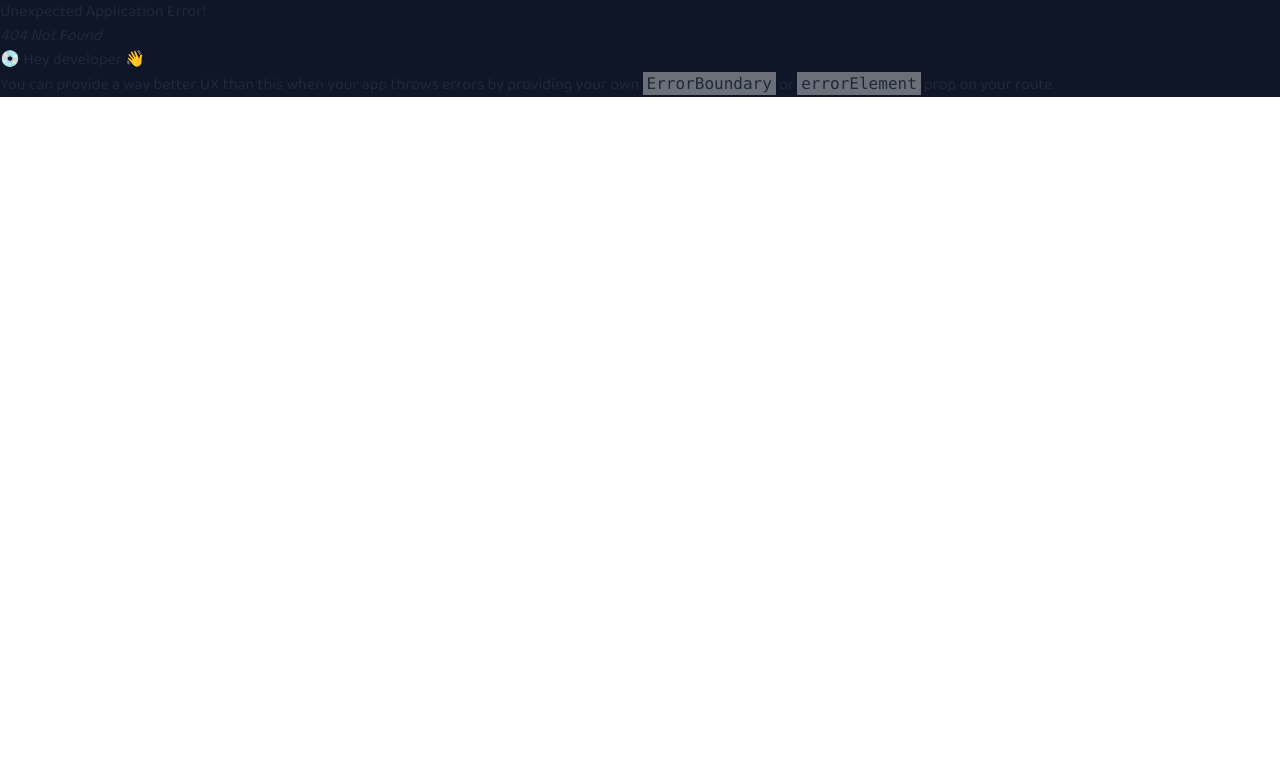
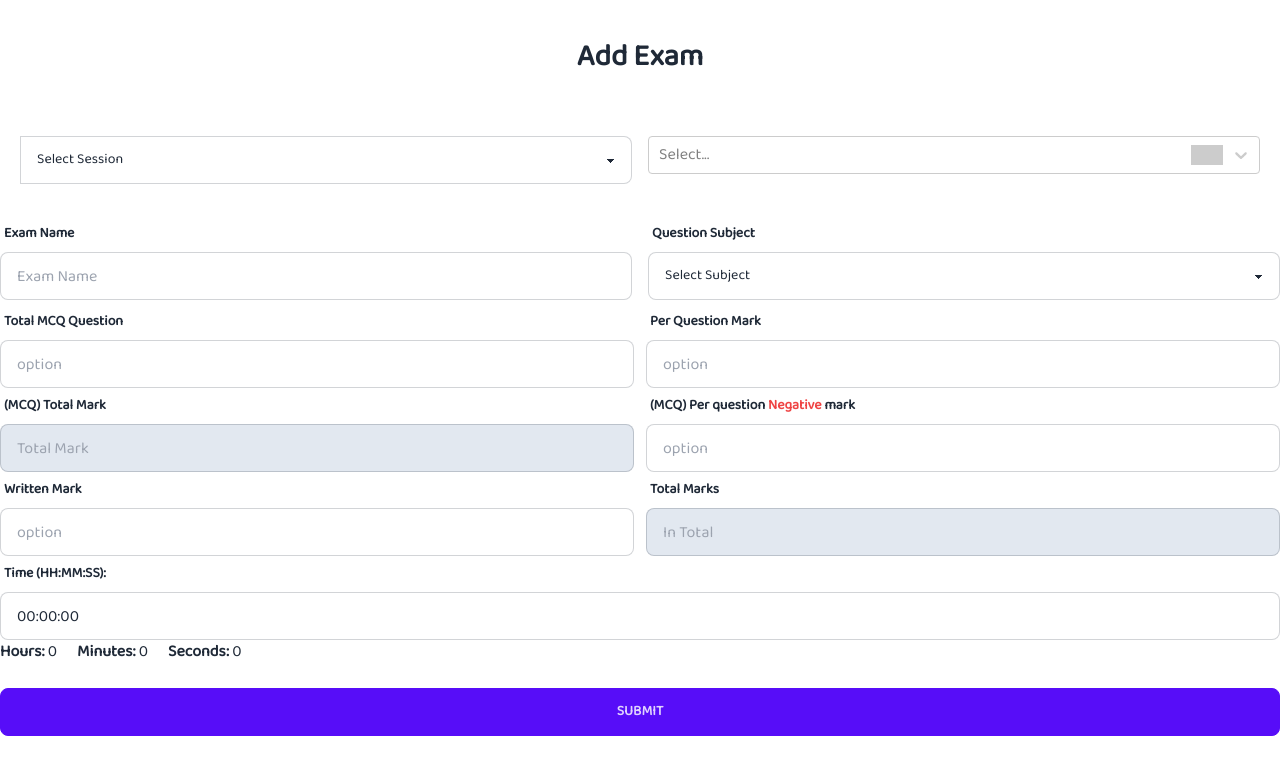
Before and after one commit to abutahermuhammad/sOE-Frontend, a React (Vite) app: page /exam_create in a window 1280 px wide. Before the commit this address had no page. Shown: the top 774 px of the page. Built offline with nearby package versions, Linux system fonts and the light colour scheme.

Commit message:
added exam create with time

```diff
--- a/package.json
+++ b/package.json
@@ -17,6 +17,7 @@
     "lottie-web": "^5.12.2",
     "match-sorter": "^6.3.1",
     "react": "^18.2.0",
+    "react-datetime-picker": "^5.5.3",
     "react-dom": "^18.2.0",
     "react-fast-marquee": "^1.6.2",
     "react-responsive-carousel": "^3.2.23",
--- /dev/null
+++ b/src/pages/ExamQuesion/Exam/ExamCreate.jsx
@@ -0,0 +1,190 @@
+import { useState } from "react";
+import Select from 'react-select';
+
+const options = [
+  { value: 'Bangla', label: 'Bangla' },
+  { value: 'English', label: 'English' },
+  { value: 'GK', label: 'GK' },
+];
+
+const ExamCreate = () => {
+  const [selectedSubject, setSelectedSubject] = useState([]);
+  const [selectTime, SetSelectTime] = useState(new Date())
+  // time inputed state here
+  const [timeInput, setTimeInput] = useState("00:00:00");
+  const [hours, setHours] = useState(0);
+  const [minutes, setMinutes] = useState(0);
+  const [seconds, setSeconds] = useState(0);
+
+  const handleTimeInputChange = (event) => {
+    const value = event.target.value;
+    setTimeInput(value);
+    console.log(value)
+
+    // Parse the input and update hours, minutes, and seconds
+    const [h, m, s] = value.split(":").map(Number);
+    setHours(h);
+    setMinutes(m);
+    setSeconds(s);
+    const time ={h,m,s}
+
+    console.log("time after", time)
+  }
+
+  // ended
+  const handleAddExam = event => {
+    event.preventDefault();
+    console.log(first)
+  }
+
+  return (
+    <div className="bg-white">
+      <h1 className="text-center font-bold text-3xl p-10">Add Exam</h1>
+      <div className="container mx-auto">
+        <form onSubmit={handleAddExam}>
+          {/* select exam */}
+          <div className="flex gap-4 p-5">
+            <div className="input-group">
+              <select name="SelectSession" className="select select-bordered w-full">
+                <option disabled selected>Select Session</option>
+                <option>T-shirts</option>
+                <option>Mugs</option>
+              </select>
+
+            </div>
+            <div className="input-group">
+              <Select className='w-full'
+                value={selectedSubject}
+                onChange={setSelectedSubject}
+                options={options}
+                isMulti
+                name='SelectedSubject'
+              />
+
+            </div>
+          </div>
+
+          {/* questin part */}
+          <div className="flex mt-3 gap-4">
+            <div className='w-full'>
+              <label className="label">
+                <span className="label-text font-bold">Exam Name</span>
+              </label>
+              <input type="text" placeholder="Exam Name" name="Exam" className="input input-bordered w-full" />
+            </div>
+            <div className='w-full'>
+              <label className="label">
+                <span className="label-text  font-bold">Question Subject</span>
+              </label>
+              <select name="examSub" className="select select-bordered w-full">
+                <option disabled selected>Select Subject</option>
+                <option>T-shirts</option>
+              </select>
+            </div>
+          </div>
+          {/* question */}
+          <div className="mt-1">
+
+            <div className="flex items-center gap-x-3 ">
+
+              <div className="w-full">
+                <label className="label">
+                  <span className="label-text font-bold"> Total MCQ Question</span>
+                </label>
+                <input type="text" name="optionA" placeholder="option" className="input input-bordered  w-full" />
+              </div>
+              {/*  */}
+              <div className="w-full">
+                <label className="label">
+                  <span className="label-text font-bold"> Per Question Mark </span>
+                </label>
+                <input type="text" name="optionA" placeholder="option" className="input input-bordered  w-full" />
+              </div>
+
+            </div>
+
+
+          </div>
+          {/* 2 */}
+          <div className="flex items-center gap-x-3 ">
+
+            <div className="w-full">
+              <label className="label">
+                <span className="label-text font-bold"> (MCQ) Total Mark </span>
+              </label>
+              <input readOnly type="text" name="optionA" placeholder="Total Mark" className="input input-bordered bg-slate-200  w-full" />
+            </div>
+            {/*  */}
+            <div className="w-full">
+              <label className="label">
+                <span className="label-text font-bold"> (MCQ) Per question <span className="text-red-500">Negative</span> mark </span>
+              </label>
+              <input type="text" name="optionA" placeholder="option" className="input input-bordered  w-full" />
+            </div>
+
+          </div>
+          {/* 3 */}
+          <div className="flex items-center gap-x-3 ">
+
+            <div className="w-full">
+              <label className="label">
+                <span className="label-text font-bold"> Written Mark</span>
+              </label>
+              <input type="text" name="optionA" placeholder="option" className="input input-bordered  w-full" />
+            </div>
+            {/*  */}
+            <div className="w-full">
+              <label className="label">
+                <span className="label-text font-bold"> Total Marks </span>
+              </label>
+              <input readOnly type="text" name="optionA" placeholder="In Total" className="input input-bordered bg-slate-200  w-full" />
+            </div>
+
+          </div>
+          {/* 4 */}
+         {/* <TimeInputForm/> */}
+
+         <div className='w-full'>
+          <label className="label">
+                <span className="label-text font-bold"> Time (HH:MM:SS): </span>
+              </label>
+
+          {/* <input
+            type="text"
+
+            value={this.state.timeInput}
+            onChange={this.handleTimeInputChange}
+
+          /> */}
+           <input
+          type="text"
+          className="input input-bordered w-full"
+          value={timeInput}
+          onChange={handleTimeInputChange}
+        />
+       <div className="flex item-center gap-5">
+       <div>
+        <strong>Hours:</strong> {hours}
+      </div>
+      <div>
+        <strong>Minutes:</strong> {minutes}
+      </div>
+      <div>
+        <strong>Seconds:</strong> {seconds}
+      </div>
+       </div>
+
+
+      </div>
+
+          <div className="form-control mt-6">
+            <button className="btn btn-primary">Submit</button>
+          </div>
+
+        </form>
+      </div>
+    </div>
+  );
+};
+
+export default ExamCreate;
--- /dev/null
+++ b/src/pages/ExamQuesion/Exam/InputTime.jsx
@@ -0,0 +1,47 @@
+import React, { Component } from 'react';
+
+const TimeInputForm {
+  constructor(props) {
+    super(props);
+
+    this.state = {
+      timeInput: "00:00:00",
+      hours: 0,
+      minutes: 0,
+      seconds: 0,
+    };
+  }
+
+  handleTimeInputChange = (event) => {
+    const value = event.target.value;
+    this.setState({ timeInput: value });
+    console.log(value)
+
+    // Parse the input and update hours, minutes, and seconds
+    const [hours, minutes, seconds] = value.split(":").map(Number);
+    this.setState({ hours, minutes, seconds });
+    console.log({hours, minutes, seconds})
+  }
+
+  render() {
+    return (
+      <div className='w-full'>
+          <label className="label">
+                <span className="label-text font-bold"> Time (HH:MM:SS): </span>
+              </label>
+
+          <input
+            type="text"
+            className="input input-bordered w-full"
+            value={this.state.timeInput}
+            onChange={this.handleTimeInputChange}
+
+          />
+
+
+      </div>
+    );
+  }
+}
+
+export default TimeInputForm;
--- a/src/pages/ExamQuesion/Question/QuestionAdd.jsx
+++ b/src/pages/ExamQuesion/Question/QuestionAdd.jsx
@@ -1,10 +1,6 @@
 import { useState } from 'react';
 import Select from 'react-select';
-const options = [
-  { value: 'chocolate', label: 'Chocolate' },
-  { value: 'strawberry', label: 'Strawberry' },
-  { value: 'vanilla', label: 'Vanilla' },
-];
+
 
 const QuestionAdd = () => {
   const [selectedSubject, setSelectedSubject] = useState([]);
@@ -21,8 +17,9 @@ const QuestionAdd = () => {
     const answer = form.answer.value;
     const note = form.note.value;
     const exam = form.SelectedExam.value;
-    const subject = selectedSubject.map((subject) => subject.value);
-    const questionData = { exam, subject, note, question, optionA, optionB, optionC, optionD, answer }
+    const examSub = form.examSub.value;
+    // const Selectsubject = selectedSubject.map((subject) => subject.value);
+    const questionData = { exam,examSub,  note, question, optionA, optionB, optionC, optionD, answer }
     console.log(questionData)
 
 
@@ -38,7 +35,7 @@ const QuestionAdd = () => {
           <div className="flex gap-4 p-5">
             <div className="input-group">
               <select name="SelectedExam" className="select select-bordered w-full">
-                <option disabled selected>Select Exam</option>
+                <option  disabled selected>Select Exam</option>
                 <option>T-shirts</option>
                 <option>Mugs</option>
               </select>
@@ -57,18 +54,22 @@ const QuestionAdd = () => {
           </div>
 
           {/* questin part */}
-          <div className="flex mt-3 d">
-            <label className="label">
+          <div className="flex mt-3 gap-4">
+          <div className='w-full'>
+          <label className="label">
               <span className="label-text md:text-[20px] font-bold">Question Title</span>
             </label>
             <input type="text" placeholder="Question" name="question" className="input input-bordered w-full" />
-            <label className="label">
+          </div>
+           <div className='w-full'>
+           <label className="label">
               <span className="label-text md:text-[20px] font-bold">Question Subject</span>
               </label>
-            <select name="SelectedExam" className="select select-bordered w-full">
+            <select name="examSub" className="select select-bordered w-full">
               <option disabled selected>Select Subject</option>
               <option>T-shirts</option>
             </select>
+           </div>
           </div>
           {/* question */}
           <div className="mt-1">
--- a/src/routes/Router.jsx
+++ b/src/routes/Router.jsx
@@ -7,6 +7,7 @@ import Home from "../pages/shared/Homes/Home";
 import Login from "../pages/shared/Login/Login";
 import SignUp from "../pages/shared/SignUp/SignUp";
 import QuestionAdd from "../pages/ExamQuesion/Question/QuestionAdd";
+import ExamCreate from "../pages/ExamQuesion/Exam/ExamCreate";
 
 const routes = createBrowserRouter([
   {
@@ -31,6 +32,10 @@ const routes = createBrowserRouter([
   {
     path:'/addquestion',
     element:<QuestionAdd/>
+  },
+  {
+    path:'/exam_create',
+    element:<ExamCreate/>
   }
 ])
 
```
Also changed, not shown: 2 other files (tests, documents, lock files or other folders).
